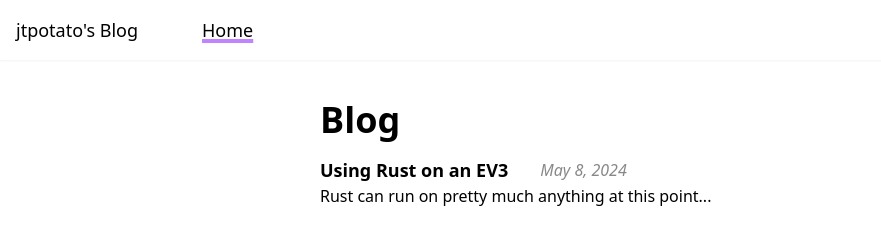
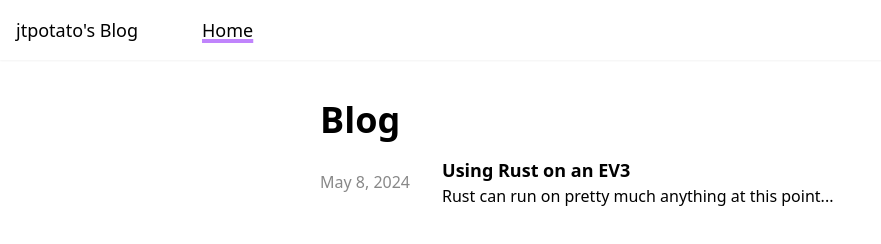
Before and after one commit to jtpotato/blog, an Astro site: page / in a window 1280 px wide. Shown: the whole page, without its empty margins (0-881 px from the left). Built offline with nearby package versions, Linux system fonts and the light colour scheme; Astro itself is replaced by a stand-in of ours.

Commit message:
change style

```diff
--- a/src/components/PostPreview.astro
+++ b/src/components/PostPreview.astro
@@ -10,10 +10,8 @@ const { title, description, pubDate, slug } = Astro.props;
 ---
 
 <a href={`/posts/${slug}`}>
-  <div class="">
   <div class="flex items-center gap-8">
-      <h4 class="font-bold text-lg">{title}</h4>
-      <p class="italic text-secondary">
+    <p class="text-secondary">
       {
         pubDate.toLocaleDateString("en-us", {
           year: "numeric",
@@ -22,7 +20,9 @@ const { title, description, pubDate, slug } = Astro.props;
         })
       }
     </p>
-    </div>
+    <div class="">
+      <h4 class="font-bold text-lg">{title}</h4>
       <p class="">{description}</p>
     </div>
+  </div>
 </a>
--- a/src/layouts/BlogPost.astro
+++ b/src/layouts/BlogPost.astro
@@ -30,6 +30,7 @@ const { title, date } = Astro.props;
       <br />
       <article class="prose">
         <slot />
+        <br />
       </article>
     </main>
   </body>
--- a/src/pages/index.astro
+++ b/src/pages/index.astro
@@ -5,7 +5,7 @@ import PostPreview from "../components/PostPreview.astro";
 import { getCollection } from "astro:content";
 
 const posts = (await getCollection("blog")).sort(
-  (a, b) => a.data.pubDate.valueOf() - b.data.pubDate.valueOf()
+  (a, b) => b.data.pubDate.valueOf() - a.data.pubDate.valueOf()
 );
 ---
 
```
Lines whose indentation alone changed are shown as unchanged.
